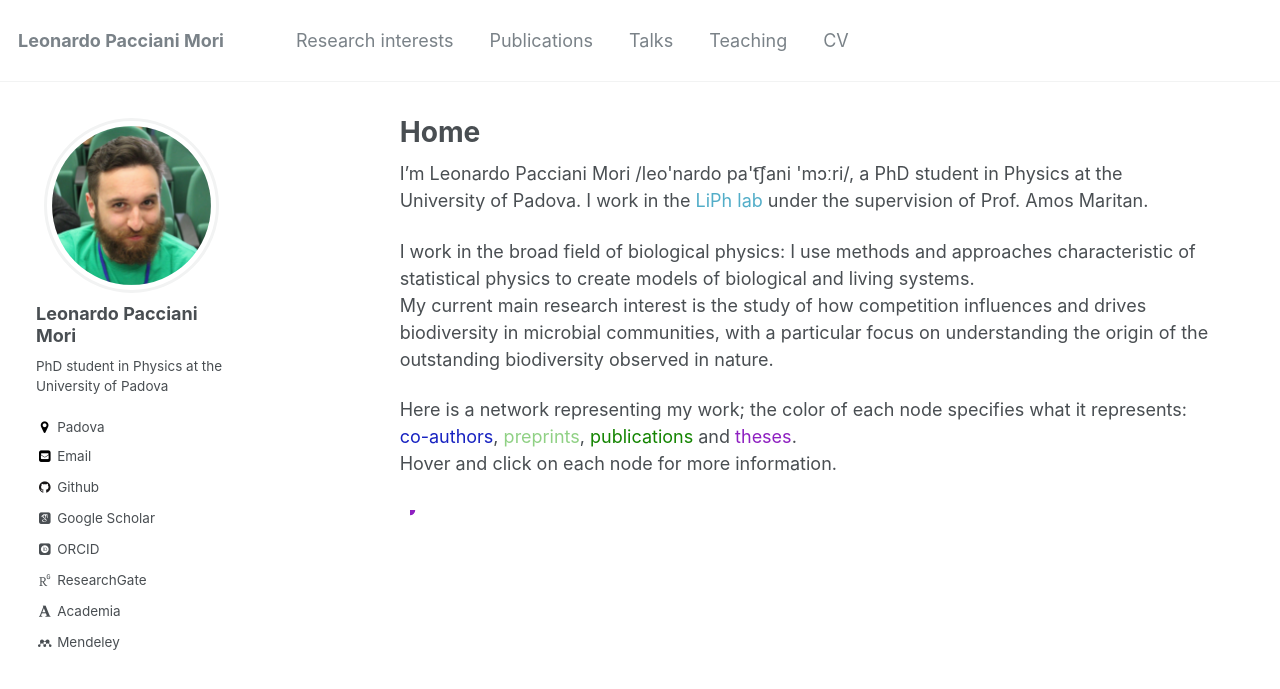
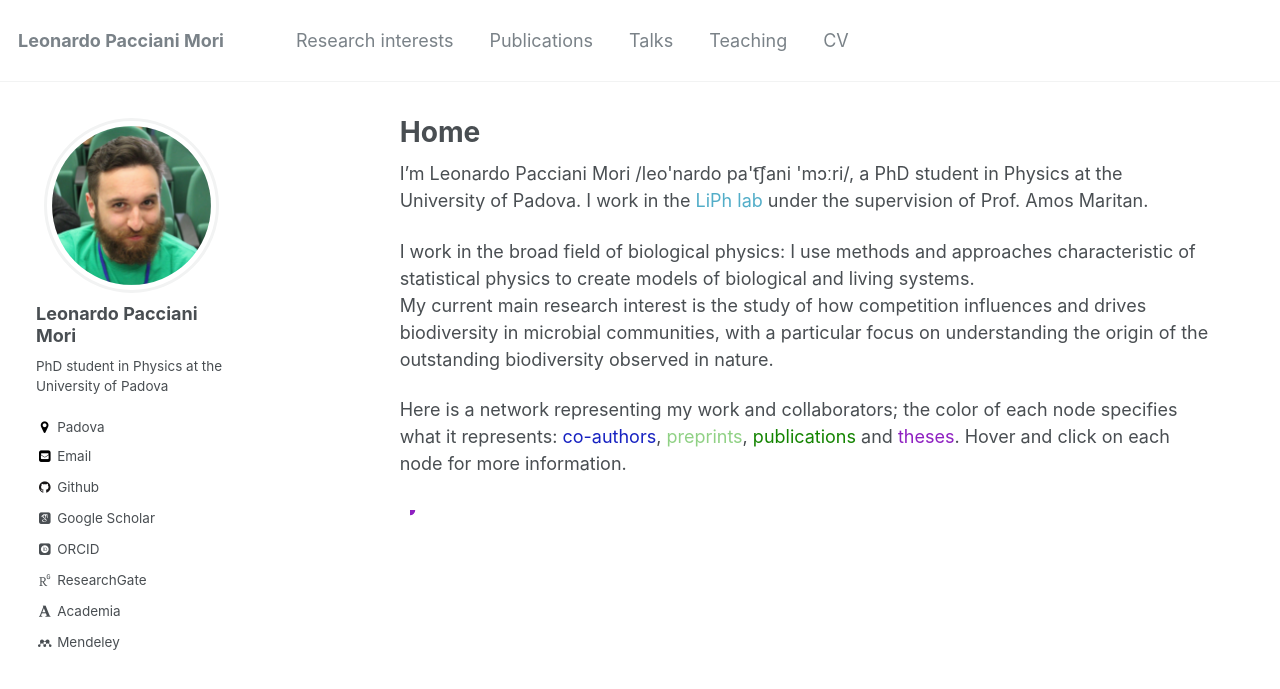
Before and after one commit to suweis/suweis.github.io, a Jekyll site: the page built from _pages/about.md, in a window 1280 px wide and 900 px high. Shown: the top 689 px of the window. Built offline with Jekyll 4.4.1, drawn with Linux system fonts in a browser that asks for light colours; nearby versions of some CDN libraries; some web fonts are replaced.

Commit message:
Cambiate impostazioni collab network

```diff
--- a/_pages/about.md
+++ b/_pages/about.md
@@ -13,6 +13,5 @@
 I work in the broad field of biological physics: I use methods and approaches characteristic of statistical physics to create models of biological and living systems.<br>
 My current main research interest is the study of how competition influences and drives biodiversity in microbial communities, with a particular focus on understanding the origin of the outstanding biodiversity observed in nature.
 
-Here is a network representing my work; the color of each node specifies what it represents: <span style="color:#1722C1">co-authors</span>, <span style="color:#90d185">preprints</span>, <span style="color:#138400">publications</span> and <span style="color:#8e20c1">theses</span>.<br>
-Hover and click on each node for more information.
-<iframe src="/collab_net/network.html" height="700" width="850" style="border:none;"></iframe>
+Here is a network representing my work and collaborators; the color of each node specifies what it represents: <span style="color:#1722C1">co-authors</span>, <span style="color:#90d185">preprints</span>, <span style="color:#138400">publications</span> and <span style="color:#8e20c1">theses</span>. Hover and click on each node for more information.
+<iframe src="/collab_net/network.html" height="500" width="850" style="border:none;"></iframe>
```
